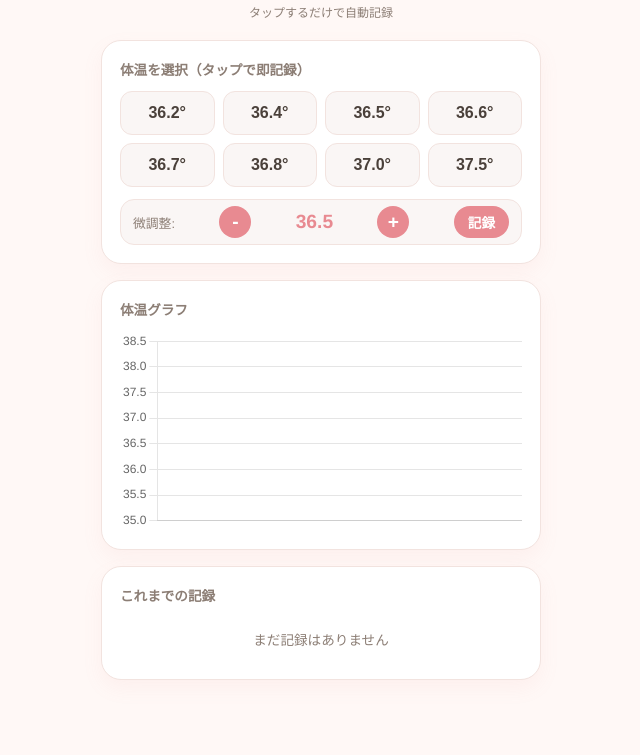
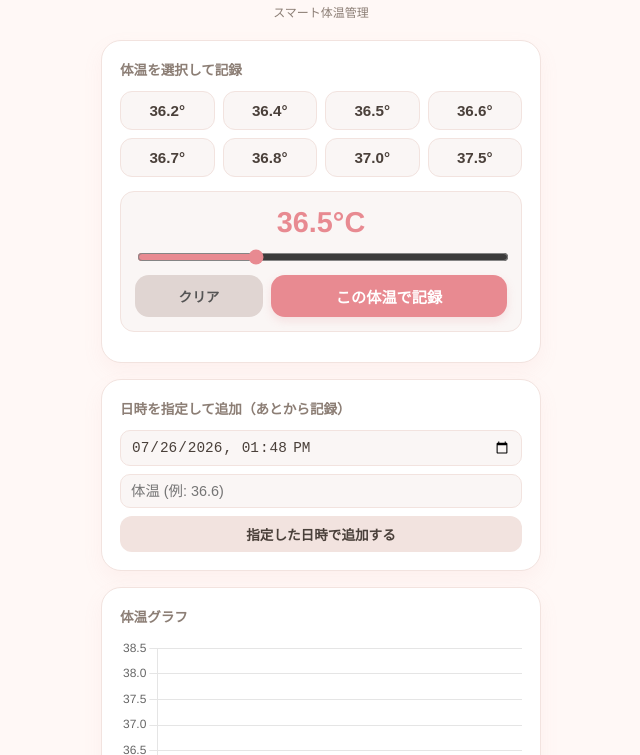
Before and after one commit to sedrin2026/body-temp-log, a plain HTML site: page index.html in a window 1280 px wide. Shown: the part 45-800 px from the top of the page, without its empty margins (319-959 px from the left). Drawn offline with nearby package versions, Linux system fonts and the light colour scheme.

Commit message:
Refactor styles and update data handling in index.html
Adjusted styles for buttons and sliders, updated text for better clarity, and modified data saving functions to include timestamps.

```diff
--- a/index.html
+++ b/index.html
@@ -67,15 +67,15 @@
       display: grid;
       grid-template-columns: repeat(4, 1fr);
       gap: 8px;
-      margin-bottom: 12px;
+      margin-bottom: 14px;
     }
     .temp-btn {
       background: #faf6f5;
       border: 1px solid var(--border-color);
       border-radius: 12px;
       color: var(--text-main);
-      padding: 12px 0;
-      font-size: 1rem;
+      padding: 10px 0;
+      font-size: 0.95rem;
       font-weight: bold;
       cursor: pointer;
       transition: all 0.15s ease;
@@ -86,39 +86,78 @@
       transform: scale(0.95);
     }
 
-    /* カスタム微調整カウンター */
-    .custom-counter {
+    /* スライダーエリア */
+    .slider-box {
+      background: #faf6f5;
+      border: 1px solid var(--border-color);
+      border-radius: 14px;
+      padding: 14px;
+      margin-bottom: 12px;
+      text-align: center;
+    }
+    .slider-display {
+      font-size: 1.8rem;
+      font-weight: bold;
+      color: var(--primary);
+      margin-bottom: 8px;
+    }
+    input[type="range"] {
+      width: 100%;
+      accent-color: var(--primary);
+      margin-bottom: 10px;
+      cursor: pointer;
+    }
+    .slider-actions {
       display: flex;
-      align-items: center;
-      justify-content: space-between;
-      background: #faf6f5;
-      border-radius: 14px;
-      padding: 6px 12px;
-      margin-top: 10px;
-      border: 1px solid var(--border-color);
+      gap: 8px;
     }
-    .counter-btn {
+    .btn-main {
+      flex: 2;
       background: var(--primary);
       color: white;
       border: none;
-      border-radius: 50%;
-      width: 32px;
-      height: 32px;
-      font-size: 1.2rem;
+      border-radius: 14px;
+      padding: 10px;
+      font-size: 0.95rem;
+      font-weight: bold;
+      cursor: pointer;
+      box-shadow: 0 4px 10px rgba(232, 138, 145, 0.2);
+    }
+    .btn-clear {
+      flex: 1;
+      background: #e0d5d2;
+      color: #555;
+      border: none;
+      border-radius: 14px;
+      padding: 10px;
+      font-size: 0.85rem;
       font-weight: bold;
       cursor: pointer;
     }
-    .counter-val {
-      font-size: 1.2rem;
-      font-weight: bold;
-      color: var(--primary);
+
+    /* 過去日時追加アコーディオン or フォーム */
+    .past-form-group {
+      margin-top: 10px;
+      display: flex;
+      flex-direction: column;
+      gap: 8px;
     }
-    .btn-record-custom {
-      background: var(--primary);
-      color: white;
+    .past-input {
+      background: #faf6f5;
+      border: 1px solid var(--border-color);
+      border-radius: 10px;
+      padding: 8px 10px;
+      font-size: 0.9rem;
+      color: var(--text-main);
+      width: 100%;
+      box-sizing: border-box;
+    }
+    .btn-sub {
+      background: #f2e3df;
+      color: var(--text-main);
       border: none;
-      border-radius: 20px;
-      padding: 6px 14px;
+      border-radius: 12px;
+      padding: 8px;
       font-size: 0.85rem;
       font-weight: bold;
       cursor: pointer;
@@ -168,12 +207,14 @@
   <div class="container">
     <header>
       <h1>YUKINO HEALTH LOG 🧸</h1>
-      <div class="sub-title">タップするだけで自動記録</div>
+      <div class="sub-title">スマート体温管理</div>
     </header>
 
-    <!-- ワンタップ選択 -->
+    <!-- ①②④ ワンタップ＆スライダー選択エリア -->
     <div class="card">
-      <span class="section-title">体温を選択（タップで即記録）</span>
+      <span class="section-title">体温を選択して記録</span>
+
+      <!-- よく使うボタン -->
       <div class="temp-grid">
         <button class="temp-btn" onclick="quickRecord(36.2)">36.2°</button>
         <button class="temp-btn" onclick="quickRecord(36.4)">36.4°</button>
@@ -185,13 +226,24 @@
         <button class="temp-btn" onclick="quickRecord(37.5)">37.5°</button>
       </div>
 
-      <!-- 細かい調整用 -->
-      <div class="custom-counter">
-        <span style="font-size:0.8rem; color:var(--text-sub);">微調整:</span>
-        <button class="counter-btn" onclick="adjustCustom(-0.1)">-</button>
-        <span id="customVal" class="counter-val">36.5</span>
-        <button class="counter-btn" onclick="adjustCustom(0.1)">+</button>
-        <button class="btn-record-custom" onclick="recordCustom()">記録</button>
+      <!-- スライダー選択 -->
+      <div class="slider-box">
+        <div id="sliderDisplay" class="slider-display">36.5°C</div>
+        <input type="range" id="tempSlider" min="34.0" max="42.0" step="0.1" value="36.5" oninput="updateSliderText(this.value)">
+        <div class="slider-actions">
+          <button class="btn-clear" onclick="resetSlider()">クリア</button>
+          <button class="btn-main" onclick="recordSlider()">この体温で記録</button>
+        </div>
+      </div>
+    </div>
+
+    <!-- ③ 過去の記録を追加するエリア -->
+    <div class="card">
+      <span class="section-title">日時を指定して追加（あとから記録）</span>
+      <div class="past-form-group">
+        <input type="datetime-local" id="pastDateTime" class="past-input">
+        <input type="number" id="pastTemp" step="0.1" min="34.0" max="42.0" placeholder="体温 (例: 36.6)" class="past-input">
+        <button class="btn-sub" onclick="recordPastData()">指定した日時で追加する</button>
       </div>
     </div>
 
@@ -211,33 +263,67 @@
   </div>
 
   <script>
-    let currentCustom = 36.5;
     let tempChart = null;
 
-    // 即時記録（タップされた現在日時で保存）
-    function quickRecord(temp) {
-      saveData(temp);
+    // 初期化時に過去日時フォームに現在日時をセットしておく
+    function initPastDateTime() {
+      const now = new Date();
+      now.setMinutes(now.getMinutes() - now.getTimezoneOffset());
+      document.getElementById('pastDateTime').value = now.toISOString().slice(0, 16);
     }
 
-    // 微調整用コントロール
-    function adjustCustom(delta) {
-      currentCustom = Math.round((currentCustom + delta) * 10) / 10;
-      document.getElementById('customVal').innerText = currentCustom.toFixed(1);
+    // スライダーの文字連動
+    function updateSliderText(val) {
+      document.getElementById('sliderDisplay').innerText = parseFloat(val).toFixed(1) + '°C';
     }
 
-    function recordCustom() {
-      saveData(currentCustom);
+    // ①② 誤入力クリア（36.5度にリセット）
+    function resetSlider() {
+      const slider = document.getElementById('tempSlider');
+      slider.value = 36.5;
+      updateSliderText(36.5);
     }
 
-    // データ保存
-    function saveData(temp) {
-      const now = new Date();
+    // ①④ ワンタップ即時記録（現在日時）
+    function quickRecord(temp) {
+      saveData(temp, new Date().toISOString());
+    }
+
+    // ①④ スライダーからの記録（現在日時）
+    function recordSlider() {
+      const temp = document.getElementById('tempSlider').value;
+      saveData(temp, new Date().toISOString());
+    }
+
+    // ③ 過去日時を指定しての記録
+    function recordPastData() {
+      const dateTimeVal = document.getElementById('pastDateTime').value;
+      const tempVal = document.getElementById('pastTemp').value;
+
+      if (!dateTimeVal || !tempVal) {
+        alert('日時と体温の両方を入力してくださいね。');
+        return;
+      }
+
+      // フォームに入力された日時をUTC/ISO形式に変換
+      const isoTime = new Date(dateTimeVal).toISOString();
+      saveData(tempVal, isoTime);
+
+      // 体温欄だけクリア
+      document.getElementById('pastTemp').value = '';
+    }
+
+    // 共通のデータ保存処理
+    function saveData(temp, isoTimeString) {
       const records = JSON.parse(localStorage.getItem('body_temp_data') || '[]');
 
       records.unshift({
-        time: now.toISOString(),
+        time: isoTimeString,
         temp: parseFloat(temp).toFixed(1)
       });
+
+      // 日時の新しい順に並び替えを維持
+      records.sort((a, b) => new Date(b.time) - new Date(a.time));
 
       localStorage.setItem('body_temp_data', JSON.stringify(records));
       updateUI();
@@ -263,9 +349,8 @@
       } else {
         container.innerHTML = records.map((item, index) => {
           const isFever = parseFloat(item.temp) >= 37.5;
-          const dateStr = new Date(item.time).toLocaleString('ja-JP', {
-            month: 'numeric', day: 'numeric', hour: '2-digit', minute: '2-digit'
-          });
+          const d = new Date(item.time);
+          const dateStr = `${d.getMonth()+1}/${d.getDate()} ${String(d.getHours()).padStart(2, '0')}:${String(d.getMinutes()).padStart(2, '0')}`;
           return `
             <div class="history-item">
               <span class="time-val">${dateStr}</span>
@@ -290,12 +375,12 @@
       const sorted = [...records].reverse();
       const labels = sorted.map(r => {
         const d = new Date(r.time);
-        return `${d.getMonth()+1}/${d.getDate()} ${d.getHours()}:${String(d.getMinutes()).padStart(2, '0')}`;
+        return `${d.getMonth()+1}/${d.getDate()} ${String(d.getHours()).padStart(2, '0')}:${String(d.getMinutes()).padStart(2, '0')}`;
       });
       const dataValues = sorted.map(r => r.temp);
 
       if (tempChart) {
-        tempChart.destroy(); // 既存グラフの破棄
+        tempChart.destroy();
       }
 
       tempChart = new Chart(ctx, {
@@ -324,7 +409,7 @@
               ticks: { stepSize: 0.5 }
             },
             x: {
-              ticks: { font: { size: 9 } }
+              ticks: { font: { size: 9 }, maxRotation: 45 }
             }
           },
           plugins: {
@@ -335,6 +420,7 @@
     }
 
     // 初期起動
+    initPastDateTime();
     updateUI();
   </script>
 </body>
```
